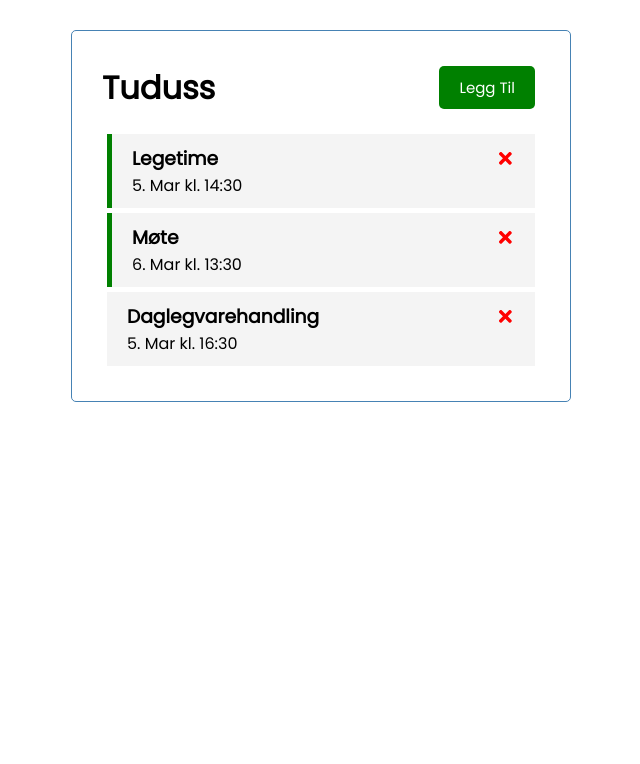
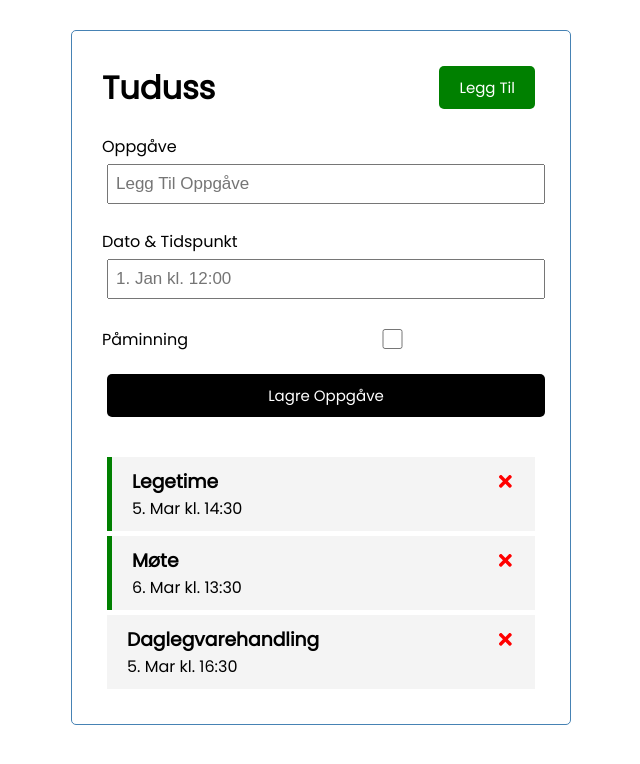
Before and after one commit to alexnaev/Tuduss, a React (Create React App) app in the folder tuduss/: page / in a window 1280 px wide. Shown: the top 764 px of the page, without its empty margins (319-959 px from the left). Built offline with nearby package versions, Linux system fonts and the light colour scheme.

Commit message:
AddTask Form

```diff
--- a/tuduss/src/App.js
+++ b/tuduss/src/App.js
@@ -1,6 +1,7 @@
 import { useState } from 'react'
 import Header from './components/Header'
 import Tasks from './components/Tasks'
+import AddTask from './components/AddTask'
 
 const App = () => {
   const [tasks, setTasks] = useState([
@@ -37,6 +38,7 @@ const App = () => {
   return (
     <div className="container">
       <Header title="Tuduss"/>
+      <AddTask />
       {tasks.length > 0 ? <Tasks tasks={tasks} onDelete={deleteTask} onToggle={toggleReminder} /> : 'Ingen gjeremål funne'}
     </div>
   )
--- /dev/null
+++ b/tuduss/src/components/AddTask.js
@@ -0,0 +1,24 @@
+import Button from './Button'
+
+const AddTask = () => {
+  return (
+    <form className='add-form'>
+        <div className='form-control'>
+            <label>Oppgåve</label>
+            <input type='text' placeholder='Legg Til Oppgåve' />
+        </div>
+        <div className='form-control'>
+            <label>Dato & Tidspunkt</label>
+            <input type='text' placeholder='1. Jan kl. 12:00' />
+        </div>
+        <div className='form-control form-control-check'>
+            <label>Påminning</label>
+            <input type='checkbox' />
+        </div>
+
+        <Button type='submit' text='Lagre Oppgåve' className='btn btn-block' />
+    </form>
+  )
+}
+
+export default AddTask
--- a/tuduss/src/components/Button.js
+++ b/tuduss/src/components/Button.js
@@ -1,18 +1,20 @@
 import PropTypes from 'prop-types'
 
-const Button = ({ color, text, onClick }) => {
-    return <button onClick={onClick} style={{ backgroundColor: color}} className="btn">{text}</button>
+const Button = ({ color, text, onClick, type, className }) => {
+    return <button type={type} onClick={onClick} style={{ backgroundColor: color}} className={className}>{text}</button>
 }
 
 Button.defaultProps = {
     color: 'black',
-    text: 'Button Component'
+    text: 'Button Component',
+    type: 'button',
+    className: 'btn'
 }
 
 Button.prototypes = {
     text: PropTypes.string,
     color: PropTypes.string,
-    onClick: PropTypes.func,
+    onClick: PropTypes.func
 }
 
 export default Button
```
